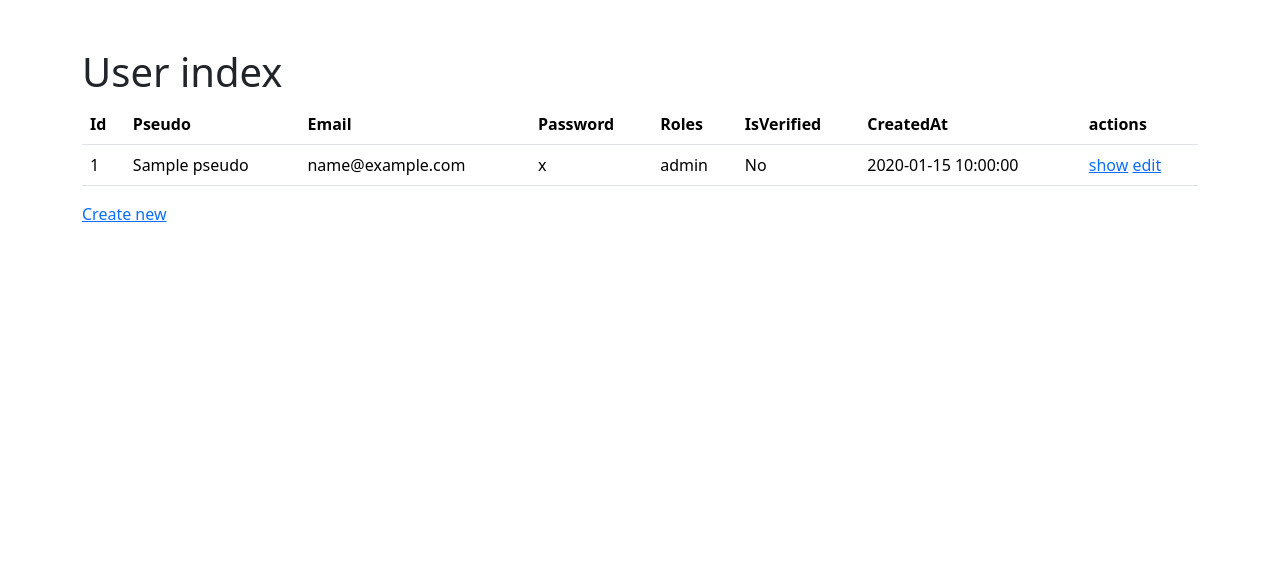
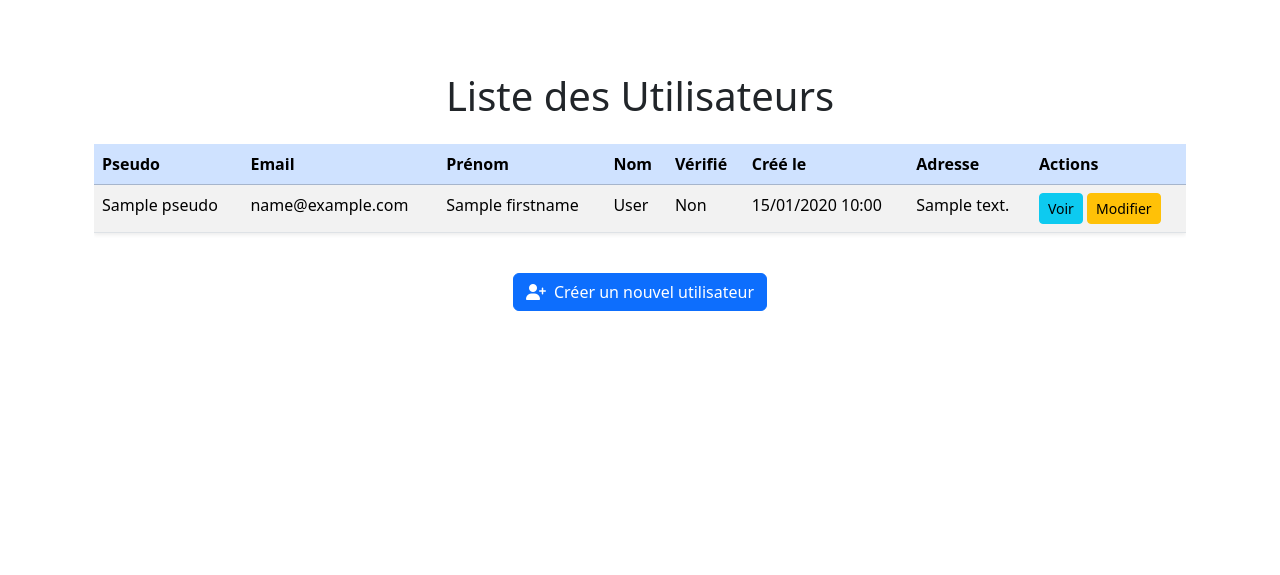
Before and after one commit to MrLeoufff/nathcrea, a Symfony app: template templates/user/index.html.twig in a window 1280 px wide. Shown: the part 89-664 px from the top of the page. Run offline with Twig, Linux system fonts and the light colour scheme; the template is opened without the code that fills it: most values are stand-ins (such as "Sample title", 1, 10 or a date in 2020); some libraries are stand-ins or nearby versions.

Commit message:
Update style

```diff
--- a/templates/base.html.twig
+++ b/templates/base.html.twig
@@ -11,6 +11,16 @@
 		<link rel="stylesheet" href="https://cdnjs.cloudflare.com/ajax/libs/font-awesome/6.7.1/css/all.min.css" integrity="sha512-5Hs3dF2AEPkpNAR7UiOHba+lRSJNeM2ECkwxUIxC1Q/FLycGTbNapWXB4tP889k5T5Ju8fs4b1P5z/iB4nMfSQ==" crossorigin="anonymous" referrerpolicy="no-referrer"/>
 		<link href="https://cdnjs.cloudflare.com/ajax/libs/font-awesome/6.7.1/css/all.min.css" rel="stylesheet">
 		<link href="https://cdn.jsdelivr.net/npm/bootstrap@5.3.3/dist/css/bootstrap.min.css" rel="stylesheet" integrity="sha384-QWTKZyjpPEjISv5WaRU9OFeRpok6YctnYmDr5pNlyT2bRjXh0JMhjY6hW+ALEwIH" crossorigin="anonymous">
+		<link
+		rel="icon" type="image/x-icon" href="{{ asset('images/logo_nath_crea.webp') }}">
+
+		<!-- Apple Touch Icon -->
+		<link
+		rel="apple-touch-icon" sizes="180x180" href="{{ asset('images/logo_nath_crea.webp') }}">
+		<!-- Icône pour Android et autres appareils -->
+		<link rel="icon" type="image/png" sizes="32x32" href="{{ asset('images/logo_nath_crea.webp') }}">
+		<link rel="icon" type="image/png" sizes="16x16" href="{{ asset('images/logo_nath_crea.webp') }}">
+
 	</head>
 	<body>
 
--- a/templates/user/index.html.twig
+++ b/templates/user/index.html.twig
@@ -1,45 +1,89 @@
 {% extends 'base.html.twig' %}
 
-{% block title %}User index{% endblock %}
+{% block title %}User Index
+{% endblock %}
 
 {% block body %}
-    <h1>User index</h1>
+	<div class="container py-4">
+		<h1 class="text-center mb-4">Liste des Utilisateurs</h1>
 
-    <table class="table">
-        <thead>
+		{% if users|length > 0 %}
+			<!-- Responsive Table for Larger Screens -->
+			<div class="table-responsive d-none d-md-block">
+				<table class="table table-striped table-hover shadow-sm">
+					<thead class="table-primary">
 						<tr>
-                <th>Id</th>
 							<th>Pseudo</th>
 							<th>Email</th>
-                <th>Password</th>
-                <th>Roles</th>
-                <th>IsVerified</th>
-                <th>CreatedAt</th>
-                <th>actions</th>
+							<th>Prénom</th>
+							<th>Nom</th>
+							<th>Vérifié</th>
+							<th>Créé le</th>
+							<th>Adresse</th>
+							<th>Actions</th>
 						</tr>
 					</thead>
 					<tbody>
 						{% for user in users %}
 							<tr>
-                <td>{{ user.id }}</td>
 								<td>{{ user.pseudo }}</td>
 								<td>{{ user.email }}</td>
-                <td>{{ user.password }}</td>
-                <td>{{ user.roles ? user.roles|join(', ') : '' }}</td>
-                <td>{{ user.isVerified ? 'Yes' : 'No' }}</td>
-                <td>{{ user.createdAt ? user.createdAt|date('Y-m-d H:i:s') : '' }}</td>
+								<td>{{ user.firstname }}</td>
+								<td>{{ user.lastname }}</td>
+								<td>{{ user.isVerified ? 'Oui' : 'Non' }}</td>
+								<td>{{ user.createdAt ? user.createdAt|date('d/m/Y H:i') : '-' }}</td>
+								<td>{{ user.address }}</td>
 								<td>
-                    <a href="{{ path('app_user_show', {'id': user.id}) }}">show</a>
-                    <a href="{{ path('app_user_edit', {'id': user.id}) }}">edit</a>
+									<a href="{{ path('app_user_show', {'id': user.id}) }}" class="btn btn-sm btn-info">Voir</a>
+									<a href="{{ path('app_user_edit', {'id': user.id}) }}" class="btn btn-sm btn-warning">Modifier</a>
 								</td>
-            </tr>
-        {% else %}
-            <tr>
-                <td colspan="8">no records found</td>
 							</tr>
 						{% endfor %}
 					</tbody>
 				</table>
+			</div>
 
-    <a href="{{ path('app_user_new') }}">Create new</a>
+			<!-- Cards for Mobile -->
+			<div class="d-block d-md-none">
+				{% for user in users %}
+					<div class="card mb-3 shadow-sm">
+						<div class="card-body">
+							<h5 class="card-title">{{ user.pseudo }}</h5>
+							<p class="card-text">
+								<strong>Email :</strong>
+								{{ user.email }}</p>
+							<p class="card-text">
+								<strong>Prénom :</strong>
+								{{ user.firstname }}</p>
+							<p class="card-text">
+								<strong>Nom :</strong>
+								{{ user.lastname }}</p>
+							<p class="card-text">
+								<strong>Vérifié :</strong>
+								{{ user.isVerified ? 'Oui' : 'Non' }}</p>
+							<p class="card-text">
+								<strong>Créé le :</strong>
+								{{ user.createdAt ? user.createdAt|date('d/m/Y H:i') : '-' }}</p>
+							<p class="card-text">
+								<strong>Adresse :</strong>
+								{{ user.address }}</p>
+							<div class="d-flex justify-content-between">
+								<a href="{{ path('app_user_show', {'id': user.id}) }}" class="btn btn-info btn-sm">Voir</a>
+								<a href="{{ path('app_user_edit', {'id': user.id}) }}" class="btn btn-warning btn-sm">Modifier</a>
+							</div>
+						</div>
+					</div>
+				{% endfor %}
+			</div>
+		{% else %}
+			<div class="alert alert-warning text-center">Aucun utilisateur trouvé.</div>
+		{% endif %}
+
+		<!-- Bouton pour créer un nouvel utilisateur -->
+		<div class="text-center mt-4">
+			<a href="{{ path('app_user_new') }}" class="btn btn-primary">
+				<i class="fas fa-user-plus me-2"></i>Créer un nouvel utilisateur
+			</a>
+		</div>
+	</div>
 {% endblock %}
```
Also changed, not shown: templates/admin_dashboard/index.html.twig (+8 -4 lines), templates/home/index.html.twig (+34 -31 lines), templates/user/_delete_form.html.twig (+6 -3 lines), templates/user/_form.html.twig (+15 -3 lines), templates/user/edit.html.twig (+16 -6 lines), templates/user/show.html.twig (+61 -19 lines). Lines whose indentation alone changed are shown as unchanged.
